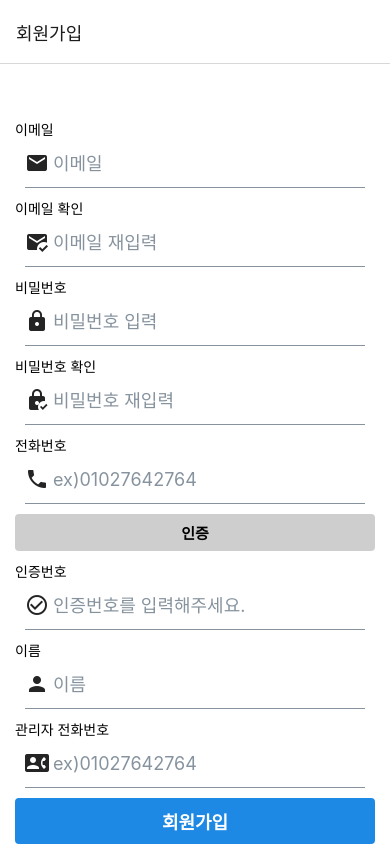
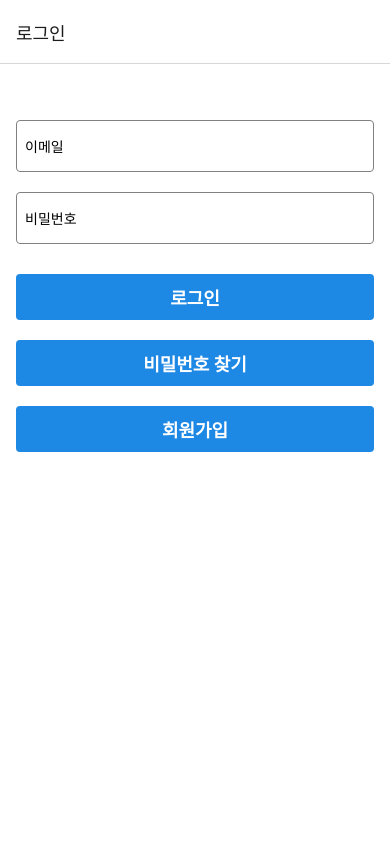
Before and after one commit to CSID-DGU/2022-2-CECD1-Woa-5, a React Native app in the folder Client/: screen /callScreen in a window 390 px wide. Built offline with nearby package versions, Linux system fonts and the light colour scheme.

Commit message:
[FEAT] FE통합_메인&전화&캘린더 - 로그인&회원가입&비번찾기 페이지 연결

```diff
--- a/Client/App.js
+++ b/Client/App.js
@@ -1,34 +1,45 @@
-import 'react-native-get-random-values';
-import React from 'react';
+import { StatusBar } from 'expo-status-bar';
+import { StyleSheet } from 'react-native';
+import React, { useState } from 'react';
 import { NavigationContainer } from '@react-navigation/native';
-import { createStackNavigator } from '@react-navigation/stack';
+import AuthStack from './components/navigations/AuthStack';
+import MainStack from './components/navigations/Mainstack';
 
-// import MainPage from './MainPage';
-// import PhonePage from './PhonePage';
-// import CalendarPage from './CalendarPage';
-import SignUpScreen from './components/SignupScreen';
-import LoginScreen from './components/LoginScreen';
-import UserProfile from './components/UserProfile';
-import FindPWScreen from './components/FindPWScreen';
 
-const Stack = createStackNavigator();
+export default function App() {
+  // console.log("Woa React Native"); //개발 중 로그 확인용
+  const [ isLoggedIn, setIsLoggedIn ] = useState(false); //true면 메인 기능 다 사용, false면 로그인창
 
-const App = () => {
   return (
-    <NavigationContainer>
-      <Stack.Navigator initialRouteName="Main">
-        {/* <Stack.Screen name="Main" component={MainPage} options={{ headerShown: false }} /> */}
-        <Stack.Screen name="Signup" component={SignUpScreen} options={{ title: '회원가입' }} />
+    <NavigationContainer style={styles.container}>
+      <StatusBar style="auto" />
+      {isLoggedIn ? <MainStack/> : <AuthStack setIsLoggedIn={setIsLoggedIn}/>}
+    </NavigationContainer>
+  );
+}
 
-        <Stack.Screen name="UserProfile" component={UserProfile} options={{ title: '회원정보 수정' }} />
+const styles = StyleSheet.create({
+  container: {
+    flex: 1,
+    backgroundColor: '#fff',
+    alignItems: 'center',
+    justifyContent: 'center',
+  },
+  TotalContainer: {
+    flex: 1,
+    backgroundColor: 'white',
+  }
+  ,
+  menuContainer: {
+    marginTop: 100,
+    flex: 1,
+    backgroundColor: 'white',
+    alignItems: 'center',
 
-        <Stack.Screen name="Login" component={LoginScreen} options={{ title: '로그인' }} />
-        <Stack.Screen name="FindPW" component={FindPWScreen} options={{ title: '비밀번호 찾기' }} />
-        {/* <Stack.Screen name="Phone" component={PhonePage} options={{ title: '전화' }} /> */}
-        {/* <Stack.Screen name="Calendar" component={CalendarPage} options={{ title: '캘린더' }} /> */}
-  </Stack.Navigator>
-</NavigationContainer>
-);
-};
+  },
+  bodyScreenContainer: {
+    flex: 6,
+    backgroundColor: 'white',
+  }
 
-export default App;
+});
--- a/Client/components/Call.js
+++ b/Client/components/Call.js
@@ -91,7 +91,7 @@
                         borderRadius: 50,
                         overflow: 'hidden',
                     }}
-                    source={require('/Users/kimdanha/Documents/reactnative/WoaProject/woa/assets/phone_icon.png')}
+                    source={require('../assets/phone_icon.png')}
                 />
                 <Text>전화 버튼</Text>
             </TouchableOpacity>
--- a/Client/components/LoginScreen.js
+++ b/Client/components/LoginScreen.js
@@ -1,7 +1,7 @@
 import React, { useState } from 'react';
 import { View, Text, TextInput, TouchableOpacity, StyleSheet } from 'react-native';
 
-const LoginScreen = ({navigation}) => {
+const LoginScreen = ({navigation, setIsLoggedIn}) => {
   const [email, setEmail] = useState('');
   const [pw, setPassword] = useState('');
   const SERVER_URL = 'http://ec2-43-200-5-132.ap-northeast-2.compute.amazonaws.com:3000';
@@ -25,6 +25,8 @@
         //로그인 성공
         console.log('로그인 성공');
         //로그인 후 이동할 페이지로 이동하기
+        setIsLoggedIn(true);
+        navigation.navigate('Mainstack', { screen: 'heading' });
       }else{
         //로그인 실패
         console.log('로그인 실패');
--- a/Client/components/navigations/AuthStack.js
+++ b/Client/components/navigations/AuthStack.js
@@ -1,17 +1,21 @@
 import { createNativeStackNavigator } from '@react-navigation/native-stack';
-import SignUpScreen from '../../components/SignUpScreen';
-import LoginScreen from '../../components/LoginScreen';
-import UserProfile from '../../components/UserProfile';
-import FindPWScreen from '../../components/FindPWScreen';
+import SignUpScreen from '../SignUpScreen';
+import LoginScreen from '../LoginScreen';
+import UserProfile from '../UserProfile';
+import FindPWScreen from '../FindPWScreen';
 import LoginButton from '../LoginButton';
 import React, { useState } from 'react';
 
 const Stack = createNativeStackNavigator();
 
-const AuthStack = (props) => {
+const AuthStack = ({ setIsLoggedIn }) => {
     return (
         <Stack.Navigator>
-            <Stack.Screen name="Login" component={LoginScreen} options={{ title: '로그인' }} />
+            <Stack.Screen
+                name="Login"
+                options={{ title: '로그인' }}
+                children={(props) => <LoginScreen {...props} setIsLoggedIn={setIsLoggedIn} />}
+            />
             <Stack.Screen name="UserProfile" component={UserProfile} options={{ title: '회원정보 수정' }} />
             <Stack.Screen name="Signup" component={SignUpScreen} options={{ title: '회원가입' }} />
             <Stack.Screen name="FindPW" component={FindPWScreen} options={{ title: '비밀번호 찾기' }} />
--- a/Client/components/navigations/Mainstack.js
+++ b/Client/components/navigations/Mainstack.js
@@ -13,7 +13,7 @@
 const MainStack = (props) => {
     return (
         <Stack.Navigator>
-            <Stack.Screen name='heading' component={Heading} options={{ title: 'wow' }} />
+            {/* <Stack.Screen name='heading' component={Heading} options={{ title: 'wow' }} /> */}
             <Stack.Screen name='menuScreen' component={Menu} options={{ title: '메인' }} />
             <Stack.Screen name='lineScreen' component={HorizonLine}/>
             <Stack.Screen name='callScreen' component={Call} />
```
Also changed, not shown: 1 other file (tests, documents, lock files or other folders).
